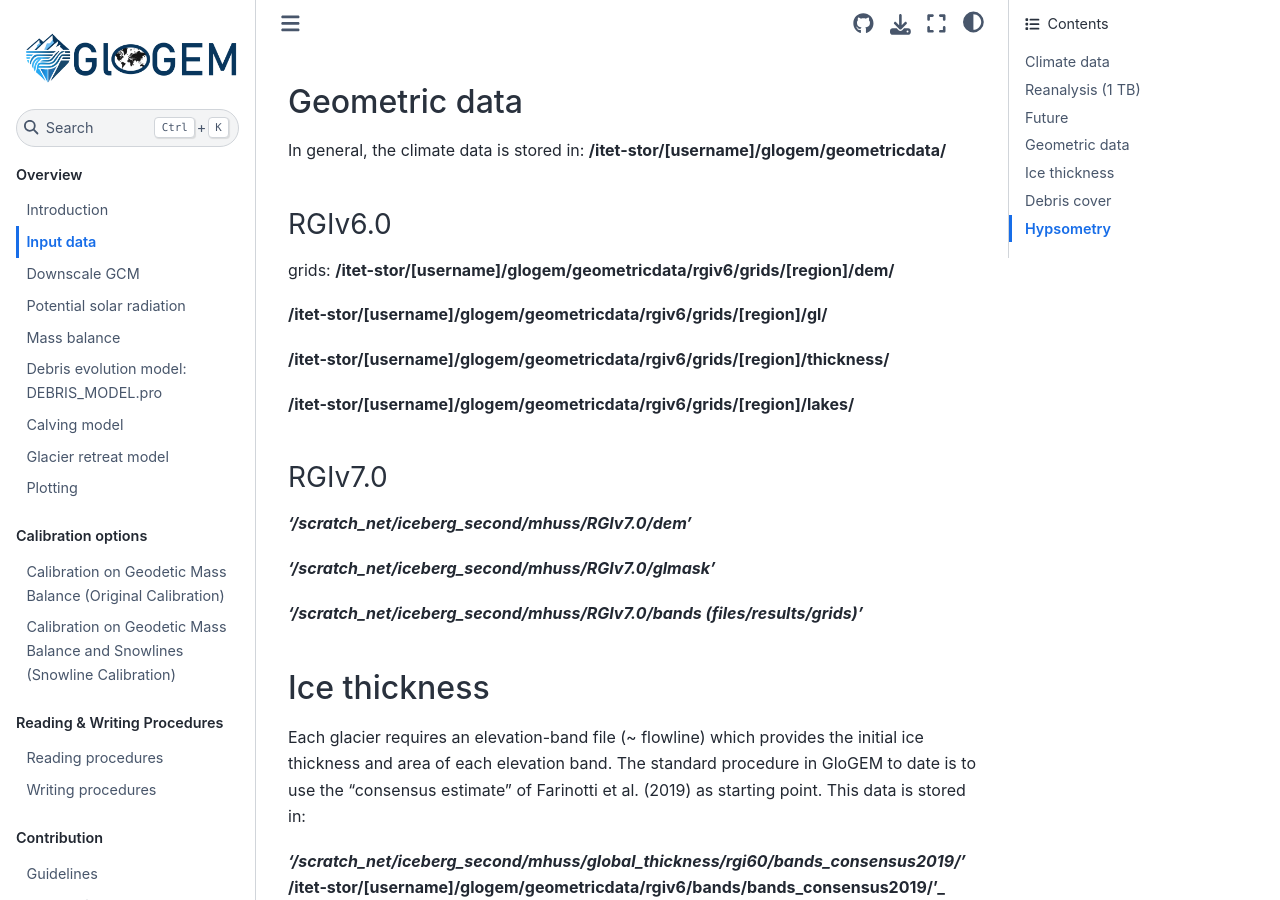
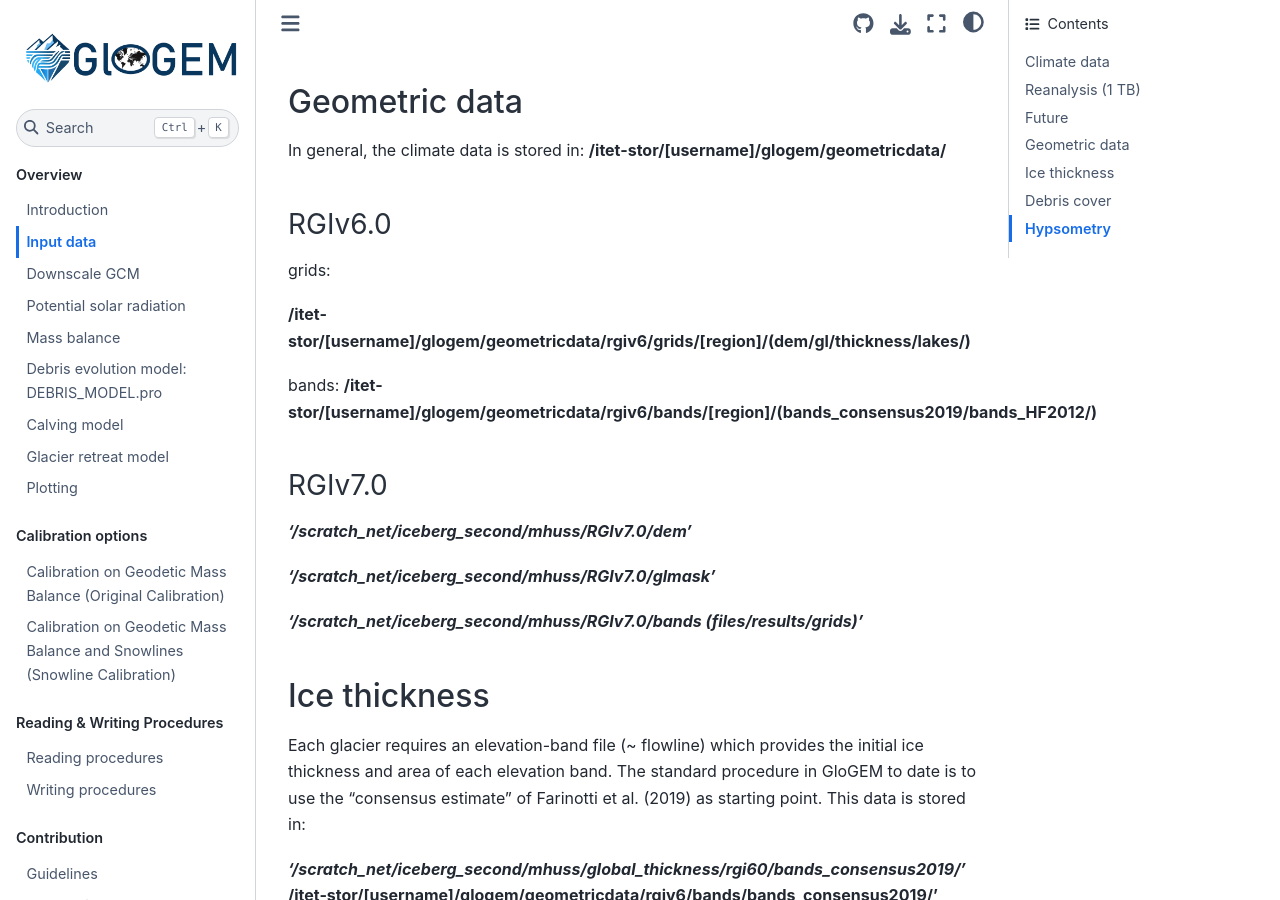
Before and after one commit to eth-vaw-glaciology/GloGEM-doc-temp, a Sphinx documentation site: the page built from docs/source/Input-data.md, in a window 1280 px wide and 900 px high, scrolled down 4655 px. Built offline with Sphinx 7.4.7 and the Sphinx Book theme 1.1.4, drawn with Linux system fonts in a browser that asks for light colours.

Commit message:
Update Input-data.md

```diff
--- a/docs/source/Input-data.md
+++ b/docs/source/Input-data.md
@@ -145,13 +145,11 @@
 
 
 grids:
-**/itet-stor/[username]/glogem/geometricdata/rgiv6/grids/[region]/dem/**
 
-**/itet-stor/[username]/glogem/geometricdata/rgiv6/grids/[region]/gl/**
+**/itet-stor/[username]/glogem/geometricdata/rgiv6/grids/[region]/(dem/gl/thickness/lakes/)**
 
-**/itet-stor/[username]/glogem/geometricdata/rgiv6/grids/[region]/thickness/**
-
-**/itet-stor/[username]/glogem/geometricdata/rgiv6/grids/[region]/lakes/**
+bands:
+**/itet-stor/[username]/glogem/geometricdata/rgiv6/bands/[region]/(bands_consensus2019/bands_HF2012/)**
 
 ### RGIv7.0
 
```
